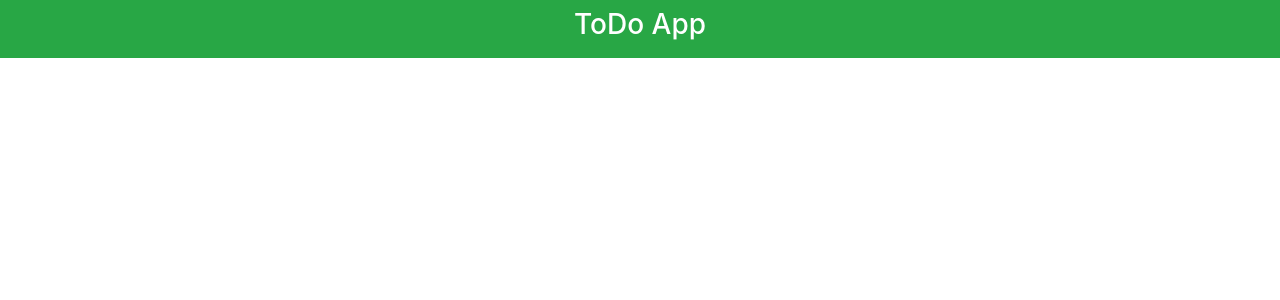
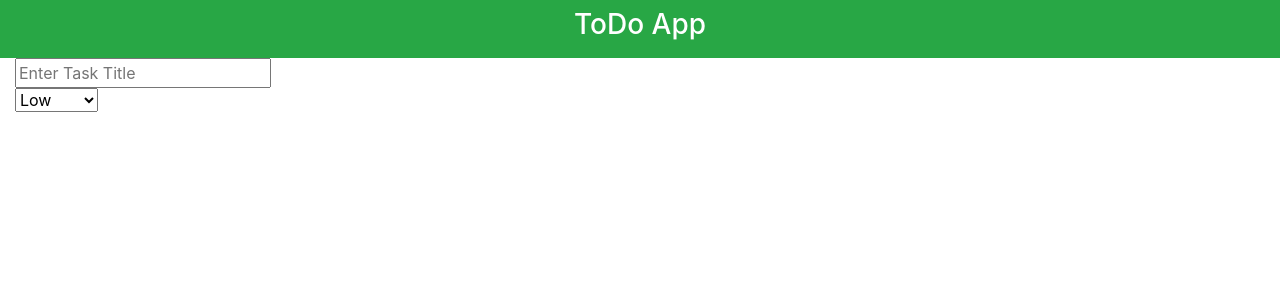
Before and after one commit to Lab-Member-010/React.js, a React (Create React App) app in the folder task-app/: page / in a window 1280 px wide. Shown: the top 300 px of the page. Built offline with nearby package versions, Linux system fonts and the light colour scheme.

Commit message:
task input update

```diff
--- a/task-app/src/App.js
+++ b/task-app/src/App.js
@@ -12,6 +12,19 @@ class App extends Component {
   render() {
     return <>
       <Header />
+      {/* <div className="container"> */}
+        <div className="col-md-6">
+          <input type="text" id="task" placeholder="Enter Task Title"/>
+        </div>
+        <div className="col-md-6">
+          <select id="priority">
+            <option>Low</option>
+            <option>Medium</option>
+            <option>High</option>
+          </select>
+        </div>
+        <div className="col-md-6"></div>
+      {/* </div> */}
     </>
   }
 }
```
